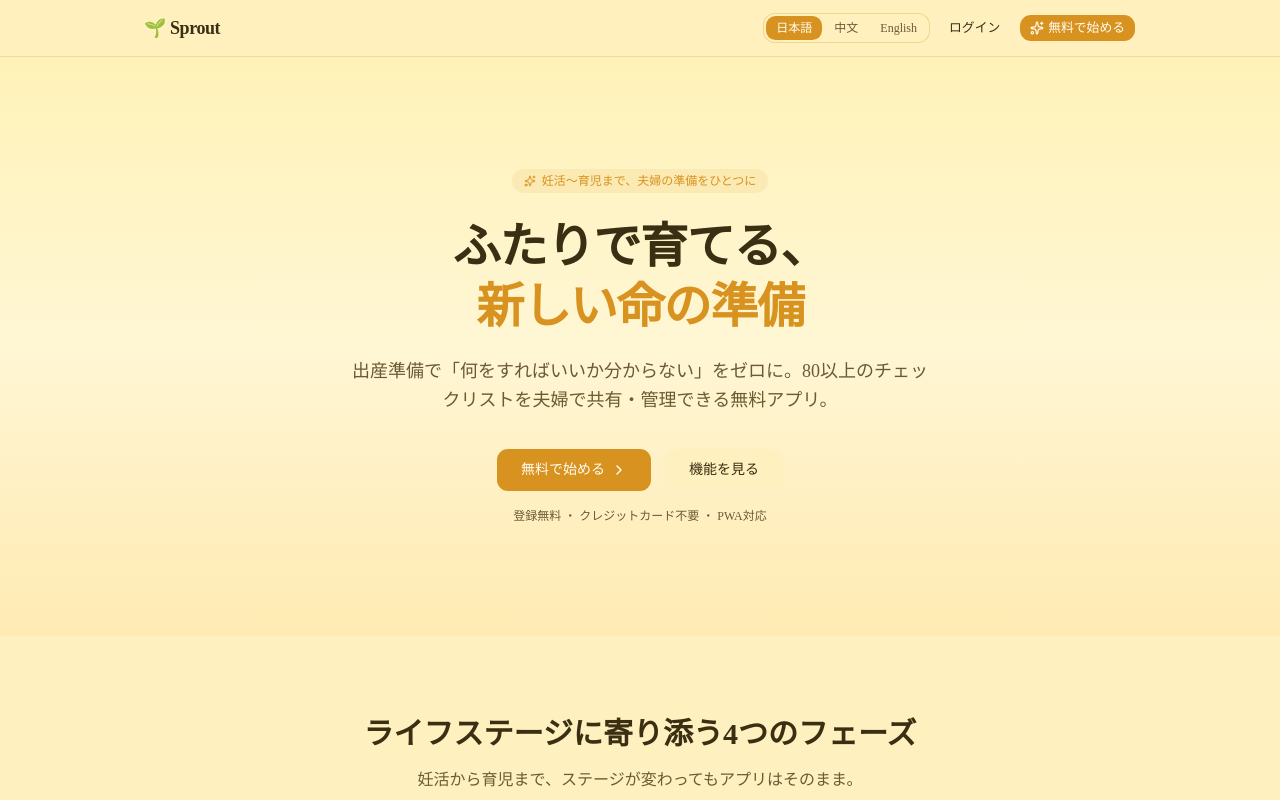
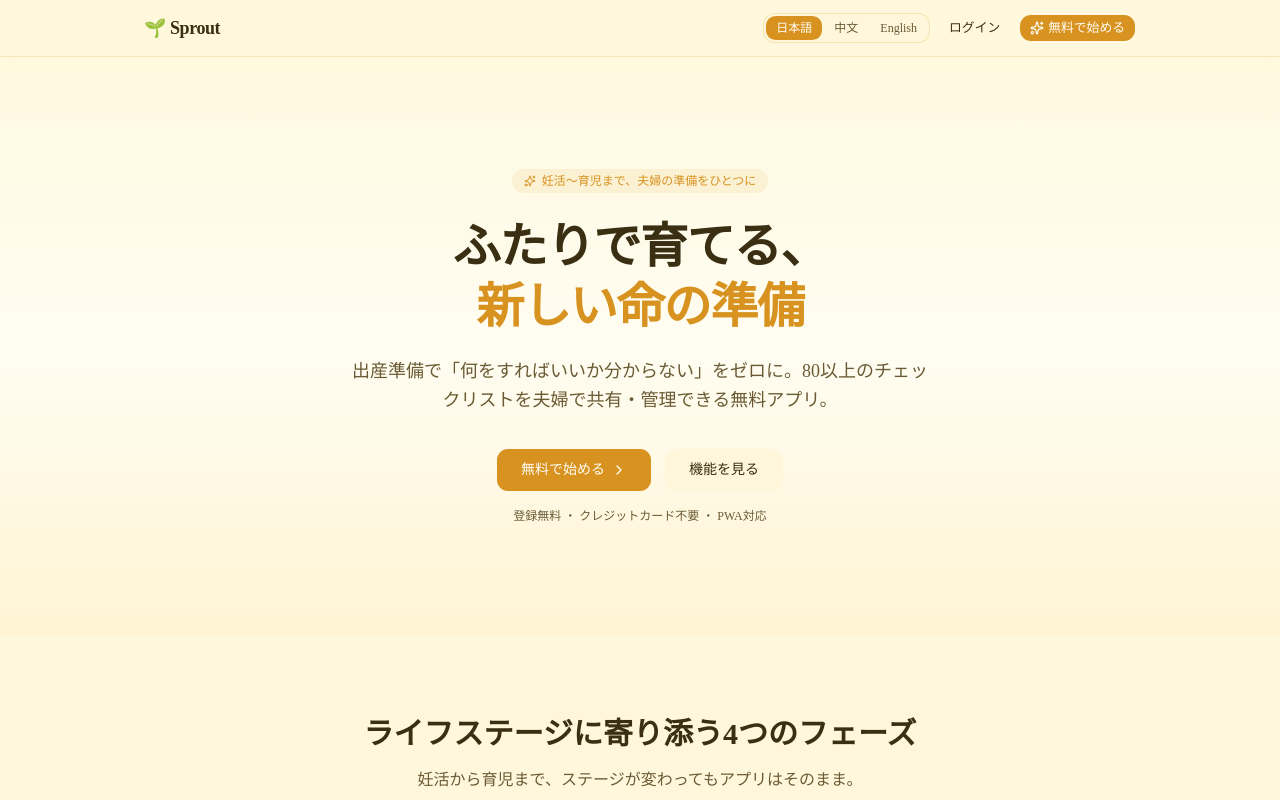
Before and after one commit to Toygaolingxiao/Sprout, a Next.js app: page / in a window 1280 px wide. Shown: the top 800 px of the page. Built offline with nearby package versions, Linux system fonts and the light colour scheme; no server answers; the database is empty.

Commit message:
release: v1.10.24

```diff
--- a/src/app/globals.css
+++ b/src/app/globals.css
@@ -102,9 +102,9 @@
   --sidebar-accent-foreground: oklch(0.30 0.03 50);
   --sidebar-border: oklch(0.88 0.025 140);
   --sidebar-ring: oklch(0.64 0.18 145);
-  --theme-gradient-from: #ddf8e3;
+  --theme-gradient-from: #edfdf1;
   --theme-gradient-via: #ffffff;
-  --theme-gradient-to: #fff3d180;
+  --theme-gradient-to: #f7fbe966;
   --theme-completed-bg: #e6fbe940;
   --theme-completed-border: #a7f3d080;
   --theme-tip-bg: #fffbeb70;
@@ -148,9 +148,9 @@
   --sidebar-accent-foreground: oklch(0.30 0.03 340);
   --sidebar-border: oklch(0.89 0.03 350);
   --sidebar-ring: oklch(0.67 0.21 352);
-  --theme-gradient-from: #fde2ef;
+  --theme-gradient-from: #fff1f7;
   --theme-gradient-via: #ffffff;
-  --theme-gradient-to: #ffe6f380;
+  --theme-gradient-to: #ffeef666;
   --theme-completed-bg: #fde6f140;
   --theme-completed-border: #f9a8d480;
   --theme-tip-bg: #fde6f170;
@@ -194,9 +194,9 @@
   --sidebar-accent-foreground: oklch(0.28 0.03 85);
   --sidebar-border: oklch(0.89 0.03 96);
   --sidebar-ring: oklch(0.85 0.17 97);
-  --theme-gradient-from: #fff3b8;
+  --theme-gradient-from: #fff9df;
   --theme-gradient-via: #ffffff;
-  --theme-gradient-to: #ffe79a80;
+  --theme-gradient-to: #fff1bf66;
   --theme-completed-bg: #fff6c940;
   --theme-completed-border: #fde68a80;
   --theme-tip-bg: #fff2b770;
@@ -240,9 +240,9 @@
   --sidebar-accent-foreground: oklch(0.30 0.03 220);
   --sidebar-border: oklch(0.89 0.03 220);
   --sidebar-ring: oklch(0.68 0.14 225);
-  --theme-gradient-from: #dff5ff;
+  --theme-gradient-from: #eef9ff;
   --theme-gradient-via: #ffffff;
-  --theme-gradient-to: #d8ecff80;
+  --theme-gradient-to: #ecf6ff66;
   --theme-completed-bg: #e5f7ff40;
   --theme-completed-border: #b5e3ff80;
   --theme-tip-bg: #def2ff70;
@@ -254,23 +254,23 @@
 }
 
 [data-theme="cream"] {
-  --background: #fff0bf;
+  --background: #fff7dc;
   --foreground: #3a2f12;
-  --card: #fff8df;
+  --card: #fffdf3;
   --card-foreground: #3a2f12;
-  --popover: #fff8df;
+  --popover: #fffdf3;
   --popover-foreground: #3a2f12;
   --primary: #d8921f;
   --primary-foreground: #fffdf4;
-  --secondary: #ffe7aa;
+  --secondary: #fff1c9;
   --secondary-foreground: #4a3b16;
-  --muted: #ffebbb;
+  --muted: #fff3d0;
   --muted-foreground: #6a5b34;
   --accent: #ffd97a;
   --accent-foreground: #4a3b16;
   --destructive: oklch(0.577 0.245 27.325);
-  --border: #e5c56a;
-  --input: #e5c56a;
+  --border: #efd891;
+  --input: #efd891;
   --ring: #d8921f;
   --chart-1: #d8921f;
   --chart-2: #b7791f;
@@ -278,17 +278,17 @@
   --chart-4: #7f5a17;
   --chart-5: #d89f2e;
   --radius: 0.75rem;
-  --sidebar: #ffefbc;
+  --sidebar: #fff4d4;
   --sidebar-foreground: #3a2f12;
   --sidebar-primary: #d8921f;
   --sidebar-primary-foreground: #fffdf4;
-  --sidebar-accent: #ffe29a;
+  --sidebar-accent: #fff0c4;
   --sidebar-accent-foreground: #4a3b16;
-  --sidebar-border: #e5c56a;
+  --sidebar-border: #efd891;
   --sidebar-ring: #d8921f;
-  --theme-gradient-from: #fff2b8;
-  --theme-gradient-via: #fff6d4;
-  --theme-gradient-to: #ffe5a680;
+  --theme-gradient-from: #fff9df;
+  --theme-gradient-via: #fffdf2;
+  --theme-gradient-to: #fff0c766;
   --theme-completed-bg: #ffefbe40;
   --theme-completed-border: #e5c56a90;
   --theme-tip-bg: #ffecb870;
--- a/src/components/landing/landing-page.tsx
+++ b/src/components/landing/landing-page.tsx
@@ -114,7 +114,7 @@ export function LandingPage() {
                 type="button"
                 onClick={() => changeLocale('ja')}
                 className={cn(
-                  'min-w-12 rounded-md px-2.5 py-1 text-center text-xs font-medium transition-colors',
+                  'min-w-12 whitespace-nowrap rounded-md px-2.5 py-1 text-center text-xs font-medium transition-colors',
                   locale === 'ja' ? 'bg-primary text-primary-foreground' : 'text-muted-foreground hover:text-foreground'
                 )}
               >
@@ -124,7 +124,7 @@ export function LandingPage() {
                 type="button"
                 onClick={() => changeLocale('zh')}
                 className={cn(
-                  'min-w-12 rounded-md px-2.5 py-1 text-center text-xs font-medium transition-colors',
+                  'min-w-12 whitespace-nowrap rounded-md px-2.5 py-1 text-center text-xs font-medium transition-colors',
                   locale === 'zh' ? 'bg-primary text-primary-foreground' : 'text-muted-foreground hover:text-foreground'
                 )}
               >
@@ -134,7 +134,7 @@ export function LandingPage() {
                 type="button"
                 onClick={() => changeLocale('en')}
                 className={cn(
-                  'min-w-12 rounded-md px-2.5 py-1 text-center text-xs font-medium transition-colors',
+                  'min-w-12 whitespace-nowrap rounded-md px-2.5 py-1 text-center text-xs font-medium transition-colors',
                   locale === 'en' ? 'bg-primary text-primary-foreground' : 'text-muted-foreground hover:text-foreground'
                 )}
               >
--- a/src/components/layout/bottom-nav.tsx
+++ b/src/components/layout/bottom-nav.tsx
@@ -28,7 +28,7 @@ export function BottomNav() {
   }, [pathname, router]);
 
   return (
-    <nav className="fixed bottom-0 left-0 right-0 z-50 border-t border-border/40 shadow-[0_-1px_3px_rgba(0,0,0,0.06)] sm:hidden" style={{ background: `linear-gradient(to right, var(--theme-gradient-from), var(--theme-gradient-via), var(--theme-gradient-to))` }}>
+    <nav className="fixed bottom-0 left-0 right-0 z-50 border-t border-border/60 bg-background shadow-[0_-1px_3px_rgba(0,0,0,0.06)] sm:hidden">
       <div className="flex items-center justify-around pt-2 pb-[calc(0.5rem+env(safe-area-inset-bottom))] max-w-lg mx-auto">
         {NAV_ITEMS.map((item) => {
           const isActive = pathname.startsWith(item.href);
--- a/src/components/settings/language-switcher.tsx
+++ b/src/components/settings/language-switcher.tsx
@@ -38,7 +38,7 @@ export function LanguageSwitcher({ variant = 'default', className }: LanguageSwi
           key={key}
           type="button"
           onClick={() => handleChange(key)}
-          className={cn(`font-medium transition-all ${
+          className={cn(`whitespace-nowrap font-medium transition-all ${
             locale === key
               ? compact
                 ? 'inline-flex min-w-[4.25rem] items-center justify-center rounded-full bg-primary px-3 py-1.5 text-center text-xs text-primary-foreground shadow-sm'
--- a/src/data/release-notes.ts
+++ b/src/data/release-notes.ts
@@ -1,6 +1,13 @@
-export const APP_VERSION = '1.10.23';
+export const APP_VERSION = '1.10.24';
 
 export const RELEASE_NOTES: { version: string; date: string; items: string[] }[] = [
+  {
+    version: '1.10.24',
+    date: '2026-05-06',
+    items: [
+      'lighter-background,opaque-bottom-nav,fix-language-button-wrap',
+    ],
+  },
   {
     version: '1.10.23',
     date: '2026-05-05',
```
Also changed, not shown: 1 other file (tests, documents, lock files or other folders).
